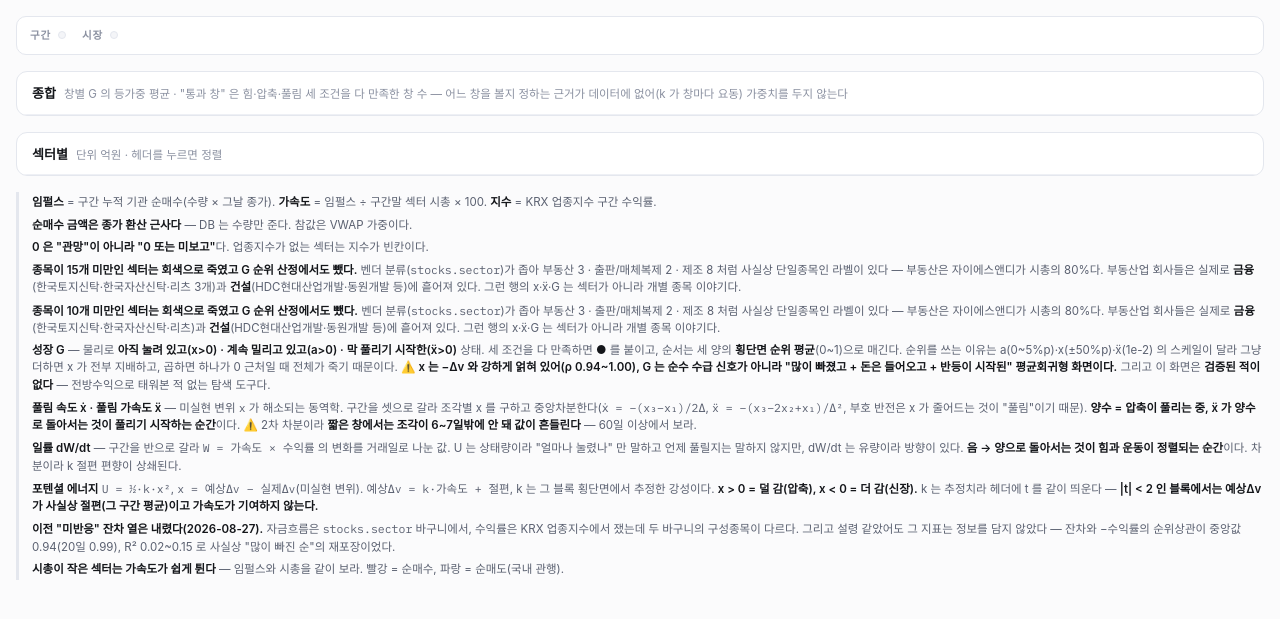
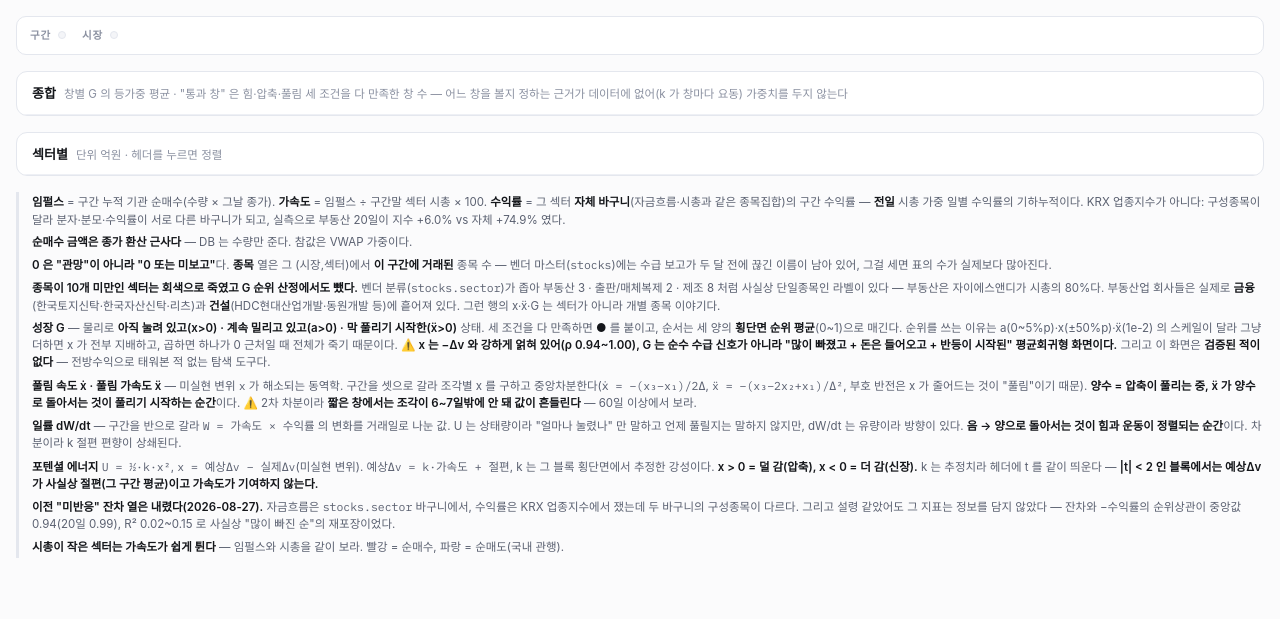
Before and after one commit to younghwan91/sector-flow, a Python web app: template scripts/templates/sector_numbers.html in a window 1280 px wide. Shown: the part 116-735 px from the top of the page. Run offline with Jinja, Linux system fonts and the light colour scheme; the template is opened without the code that fills it, so the values that code supplies are empty; some web fonts are replaced.

Commit message:
docs(numbers): HTML 표가 아직 옛 계산을 설명하고 있었다
값은 맞는데 **설명이 다른 계산의 것**이었다. TUI 는 고쳤고 HTML 은 안 고쳤다 —
같은 사실을 두 곳에 적으면 이렇게 갈라진다.

· `수익률` 열이 "지수 %" 라는 이름을 달고 있었고 상단 노트가 "지수 = KRX 업종
  지수 구간 수익률" 이라 적었다. 실제 계산은 3dd2b81 에서 **자체 바구니**(전일
  시총 가중 기하누적)로 바뀌었다. 라벨과 계산의 불일치 — D 계층이 막는 부류다.

· `기관 순매수 상위 3 (시총대비)` 가 헤더에는 시총대비라 적고 정렬은 금액으로
  하고 표시는 %p 로 했다. 순서와 표시값이 어긋나 보인다(현대 +1.34%p 가 대우
  +1.40%p 위에 오는 식). TUI 는 이미 같은 자리를 금액으로 되돌렸다.

· "종목이 15개 미만인 섹터는 …" 문단이 바로 아래 "10개 미만" 문단과 통째로
  중복돼 있었다. MIN_NAMES 는 10 이다 — 15 쪽이 죽은 옛 문장이다.

· `종목` 열의 뜻을 적는다 — 이 구간에 거래된 종목 수다(직전 커밋).

· 도움말(flow_view.HELP)에도 같은 문장이 두 번 붙어 있었다(미실현의 "OLS 잔차의
  부호 반전이라 27개 합이 0").

Co-Authored-By: Claude Opus 5 (1M context) <noreply@anthropic.com>
Claude-Session: https://claude.ai/code/session_013CNK6xTit6BUGLKnFkfJ92

```diff
--- a/scripts/templates/sector_numbers.html
+++ b/scripts/templates/sector_numbers.html
@@ -99,10 +99,9 @@ td.drv b{font-weight:500; color:var(--ink)}
   </section>
 
   <div class="notes">
-    <p><b>임펄스</b> = 구간 누적 기관 순매수(수량 × 그날 종가). <b>가속도</b> = 임펄스 ÷ 구간말 섹터 시총 × 100. <b>지수</b> = KRX 업종지수 구간 수익률. </p>
+    <p><b>임펄스</b> = 구간 누적 기관 순매수(수량 × 그날 종가). <b>가속도</b> = 임펄스 ÷ 구간말 섹터 시총 × 100. <b>수익률</b> = 그 섹터 <b>자체 바구니</b>(자금흐름·시총과 같은 종목집합)의 구간 수익률 — <b>전일</b> 시총 가중 일별 수익률의 기하누적이다. KRX 업종지수가 아니다: 구성종목이 달라 분자·분모·수익률이 서로 다른 바구니가 되고, 실측으로 부동산 20일이 지수 +6.0% vs 자체 +74.9% 였다.</p>
     <p><b>순매수 금액은 종가 환산 근사다</b> — DB 는 수량만 준다. 참값은 VWAP 가중이다.</p>
-    <p><b>0 은 "관망"이 아니라 "0 또는 미보고"</b>다. 업종지수가 없는 섹터는 지수가 빈칸이다.</p>
-    <p><b>종목이 15개 미만인 섹터는 회색으로 죽였고 G 순위 산정에서도 뺐다.</b> 벤더 분류(<span class="num">stocks.sector</span>)가 좁아 부동산 3 · 출판/매체복제 2 · 제조 8 처럼 사실상 단일종목인 라벨이 있다 — 부동산은 자이에스앤디가 시총의 80%다. 부동산업 회사들은 실제로 <b>금융</b>(한국토지신탁·한국자산신탁·리츠 3개)과 <b>건설</b>(HDC현대산업개발·동원개발 등)에 흩어져 있다. 그런 행의 x·ẍ·G 는 섹터가 아니라 개별 종목 이야기다.</p>
+    <p><b>0 은 "관망"이 아니라 "0 또는 미보고"</b>다. <b>종목</b> 열은 그 (시장,섹터)에서 <b>이 구간에 거래된</b> 종목 수 — 벤더 마스터(<span class="num">stocks</span>)에는 수급 보고가 두 달 전에 끊긴 이름이 남아 있어, 그걸 세면 표의 수가 실제보다 많아진다.</p>
     <p><b>종목이 10개 미만인 섹터는 회색으로 죽였고 G 순위 산정에서도 뺐다.</b> 벤더 분류(<span class="num">stocks.sector</span>)가 좁아 부동산 3 · 출판/매체복제 2 · 제조 8 처럼 사실상 단일종목인 라벨이 있다 — 부동산은 자이에스앤디가 시총의 80%다. 부동산업 회사들은 실제로 <b>금융</b>(한국토지신탁·한국자산신탁·리츠)과 <b>건설</b>(HDC현대산업개발·동원개발 등)에 흩어져 있다. 그런 행의 x·ẍ·G 는 섹터가 아니라 개별 종목 이야기다.</p>
     <p><b>성장 G</b> — 물리로 <b>아직 눌려 있고(x&gt;0) · 계속 밀리고 있고(a&gt;0) · 막 풀리기 시작한(ẍ&gt;0)</b> 상태. 세 조건을 다 만족하면 <b class="pos">●</b> 를 붙이고, 순서는 세 양의 <b>횡단면 순위 평균</b>(0~1)으로 매긴다. 순위를 쓰는 이유는 a(0~5%p)·x(±50%p)·ẍ(1e-2) 의 스케일이 달라 그냥 더하면 x 가 전부 지배하고, 곱하면 하나가 0 근처일 때 전체가 죽기 때문이다. ⚠️ <b>x 는 −Δv 와 강하게 얽혀 있어(ρ 0.94~1.00), G 는 순수 수급 신호가 아니라 "많이 빠졌고 + 돈은 들어오고 + 반등이 시작된" 평균회귀형 화면이다.</b> 그리고 이 화면은 <b>검증된 적이 없다</b> — 전방수익으로 태워본 적 없는 탐색 도구다.</p>
     <p><b>풀림 속도 ẋ · 풀림 가속도 ẍ</b> — 미실현 변위 <span class="num">x</span> 가 해소되는 동역학. 구간을 셋으로 갈라 조각별 x 를 구하고 중앙차분한다(<span class="num">ẋ = −(x₃−x₁)/2Δ</span>, <span class="num">ẍ = −(x₃−2x₂+x₁)/Δ²</span>, 부호 반전은 x 가 줄어드는 것이 "풀림"이기 때문). <b>양수 = 압축이 풀리는 중, ẍ 가 양수로 돌아서는 것이 풀리기 시작하는 순간</b>이다. ⚠️ 2차 차분이라 <b>짧은 창에서는 조각이 6~7일밖에 안 돼 값이 흔들린다</b> — 60일 이상에서 보라.</p>
@@ -146,7 +145,7 @@ const COLS=[
   ["G","성장 G","n"],
   ["inst","기관 임펄스","n"],
   ["accel","가속도 %p","n"],
-  ["ret","지수 %","n"],
+  ["ret","수익률 %","n"],
   ["exp","예상 Δv %","n"],
   ["x","미실현 %p","n"],
   ["U","포텐셜 ½kx²","n"],
@@ -158,7 +157,7 @@ const COLS=[
   ["etc","기타법인","n"],
   ["tv","거래대금","n"],
   ["cap","시가총액","n"],
-  ["drv","기관 순매수 상위 3 (시총대비)","l"],
+  ["drv","기관 순매수 상위 3 [억]","l"],
 ];
 
 function renderCombined(){
@@ -242,8 +241,10 @@ function render(){
     else parts.forEach((b,i)=>{
       if(i) d.append(document.createTextNode(" · "));
       d.append(el("b",null,b.name));
-      d.append(document.createTextNode(b.a==null?(" "+A(b.inst))
-                 : " "+(b.a>=0?"+":"−")+Math.abs(b.a).toFixed(2)+"%p"));
+      // 정렬이 **금액** 순이므로 금액을 보인다. 시총대비(%p)를 보이면 표시값과
+      // 순서가 어긋나 보인다(현대 +1.34%p 가 대우 +1.40%p 위에 오는 식) —
+      // TUI 가 이미 같은 자리에서 고친 것이다(flow_view.detail_lines).
+      d.append(document.createTextNode(" "+A(b.inst)+"억"));
     });
     x.append(d);
     tb.append(x);
```
